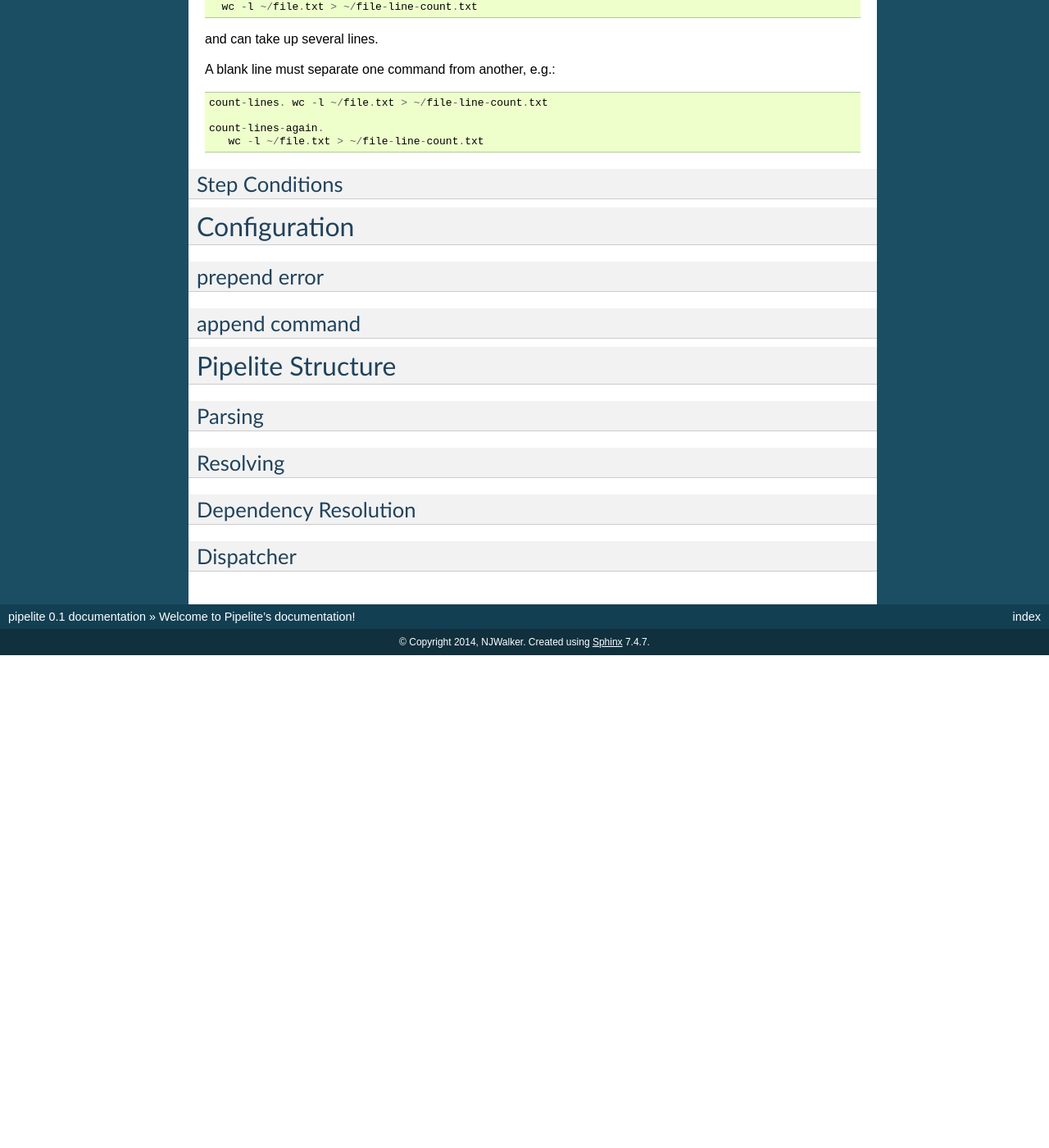
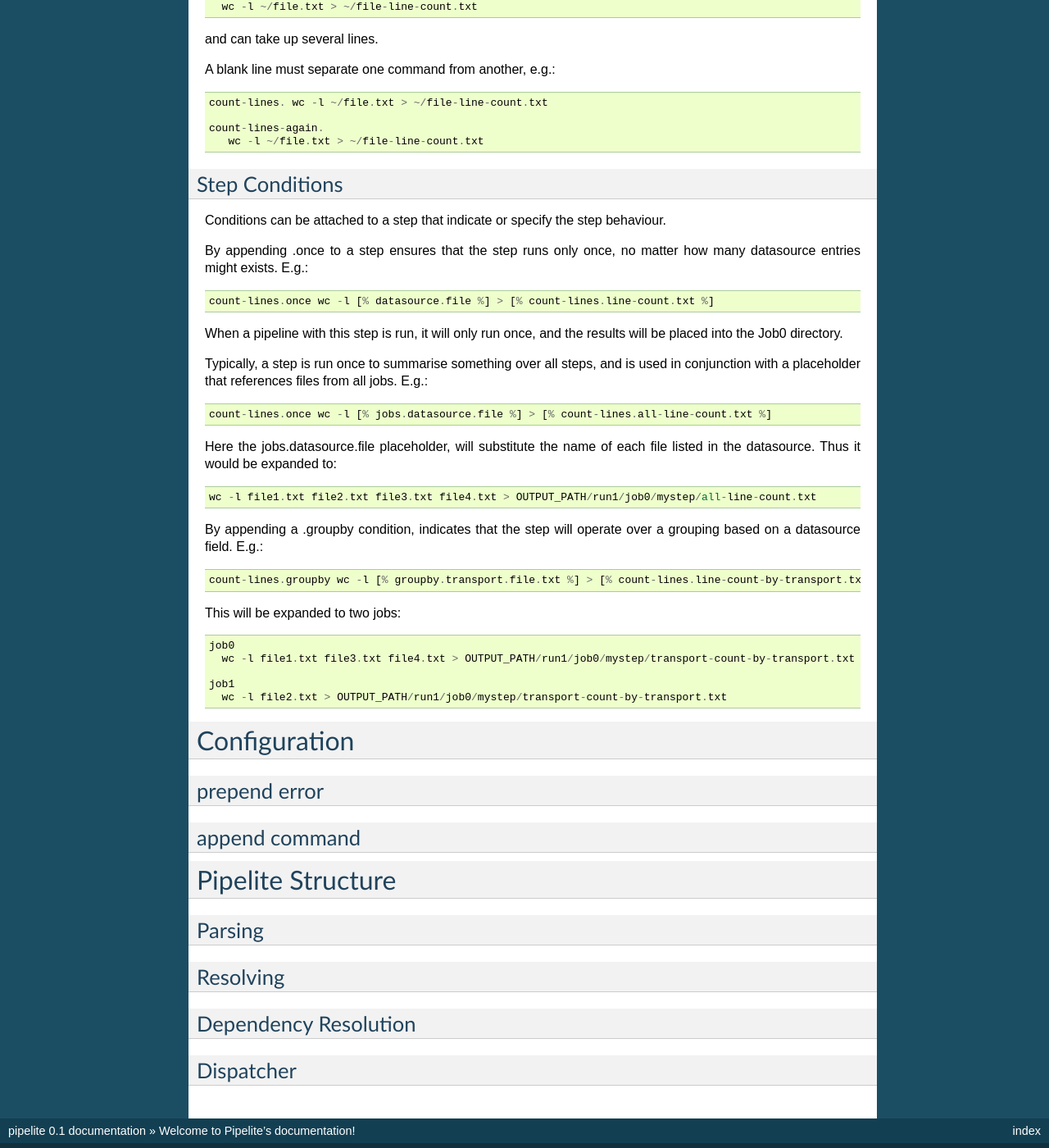
Before and after one commit to njgit/App-Pipeline-Lite, a Sphinx documentation site: the page built from docs/index.rst, in a window 1280 px wide and 1400 px high, scrolled down 7858 px. Shown: the whole window at 82% size. Built offline with Sphinx 7.4.7, drawn with Linux system fonts in a browser that asks for light colours; pages that are not in the unit, such as notebooks, are missing from menus; before the commit the page ends 8657 px from its top, so only the background shows below that.

Commit message:
more docs

```diff
--- a/docs/index.rst
+++ b/docs/index.rst
@@ -485,9 +485,38 @@ A blank line must separate one command from another, e.g.::
        wc -l ~/file.txt > ~/file-line-count.txt
 
 
-
 Step Conditions
 ---------------
+
+Conditions can be attached to a step that indicate or specify the step behaviour.
+
+By appending .once to a step ensures that the step runs only once, no matter how many datasource entries might exists. E.g.::
+
+    count-lines.once wc -l [% datasource.file %] > [% count-lines.line-count.txt %]
+
+When a pipeline with this step is run, it will only run once, and the results will be placed into the Job0 directory.
+
+Typically, a step is run once to summarise something over all steps, and is used in conjunction with a placeholder that references files from
+all jobs. E.g.::
+
+    count-lines.once wc -l [% jobs.datasource.file %] > [% count-lines.all-line-count.txt %]
+
+Here the jobs.datasource.file placeholder, will substitute the name of each file listed in the datasource. Thus it would be expanded to::
+
+    wc -l file1.txt file2.txt file3.txt file4.txt > OUTPUT_PATH/run1/job0/mystep/all-line-count.txt
+
+By appending a .groupby condition, indicates that the step will operate over a grouping based on a datasource field. E.g.::
+
+   count-lines.groupby wc -l [% groupby.transport.file.txt %] > [% count-lines.line-count-by-transport.txt %]
+
+This will be expanded to two jobs::
+
+   job0
+     wc -l file1.txt file3.txt file4.txt > OUTPUT_PATH/run1/job0/mystep/transport-count-by-transport.txt
+
+   job1
+     wc -l file2.txt > OUTPUT_PATH/run1/job0/mystep/transport-count-by-transport.txt
+
 
 
 Configuration
```
